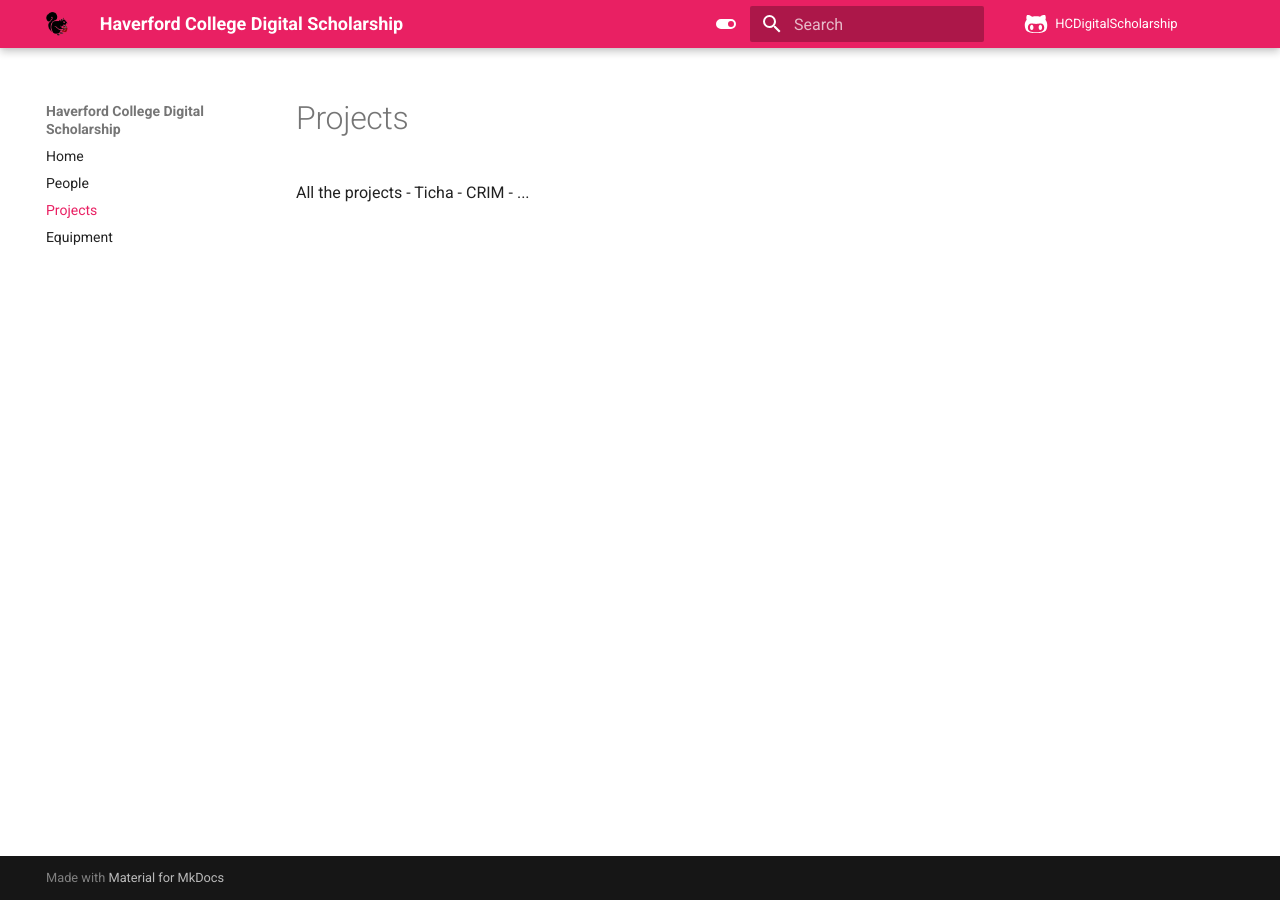
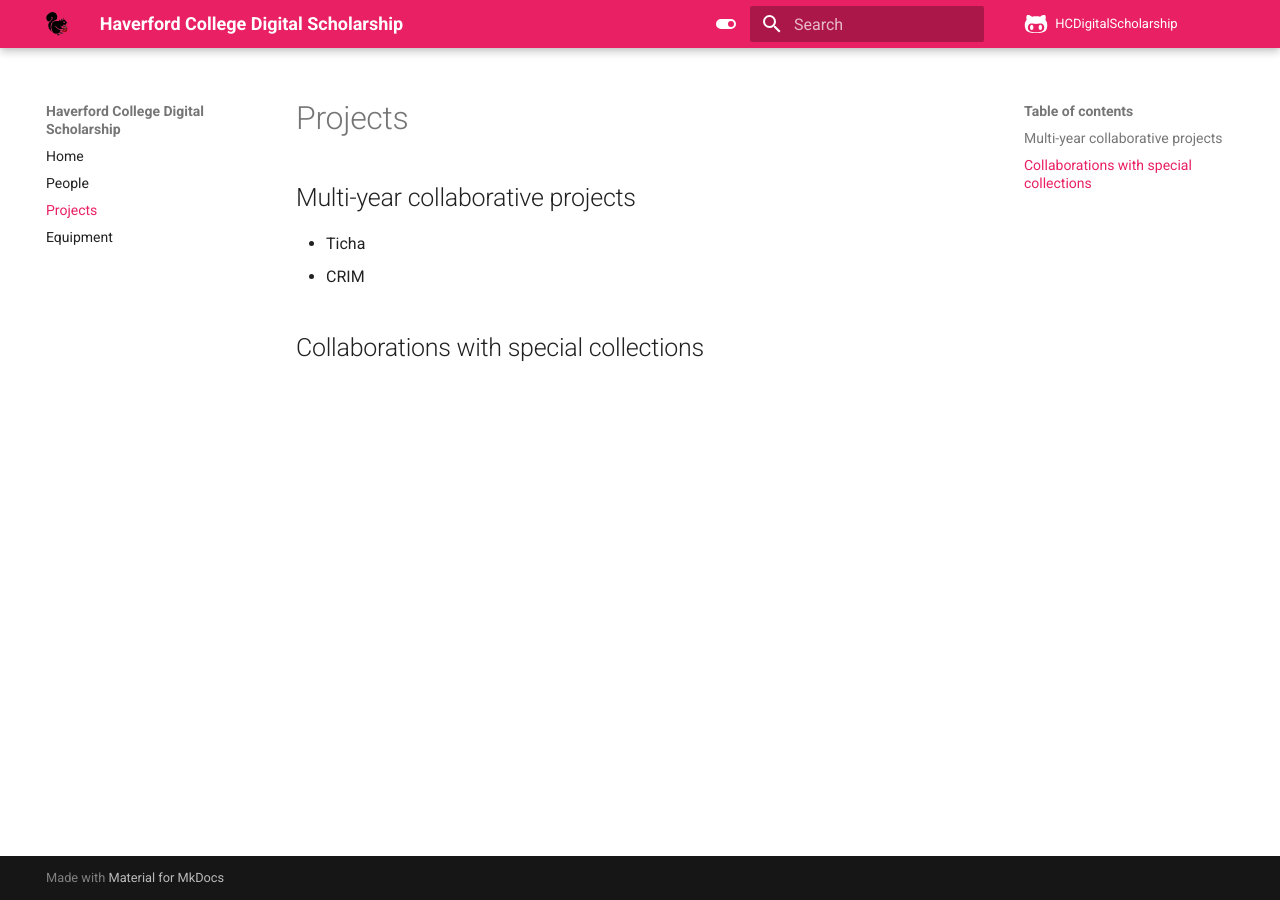
Before and after one commit to HCDigitalScholarship/Docs, an MkDocs documentation site: the page built from docs/projects.md, in a window 1280 px wide. Built offline with MkDocs 1.6.1 and Material for MkDocs 9.7.7, drawn with Linux system fonts in a browser that asks for light colours.

Commit message:
fixing link color

```diff
--- a/docs/projects.md
+++ b/docs/projects.md
@@ -1,6 +1,7 @@
 # Projects
 
-All the projects
+## Multi-year collaborative projects
 - Ticha
 - CRIM
-- ...
+
+## Collaborations with special collections
--- a/mkdocs.yml
+++ b/mkdocs.yml
@@ -12,13 +12,13 @@
   palette:
   - scheme: default
     primary: pink
-    accent: amber
+    accent: blue
     toggle:
       icon: material/toggle-switch
       name: Switch to light mode
   - scheme: slate
     primary: pink
-    accent: amber
+    accent: blue
     toggle:
       icon: material/toggle-switch
       name: Switch to dark mode
```
